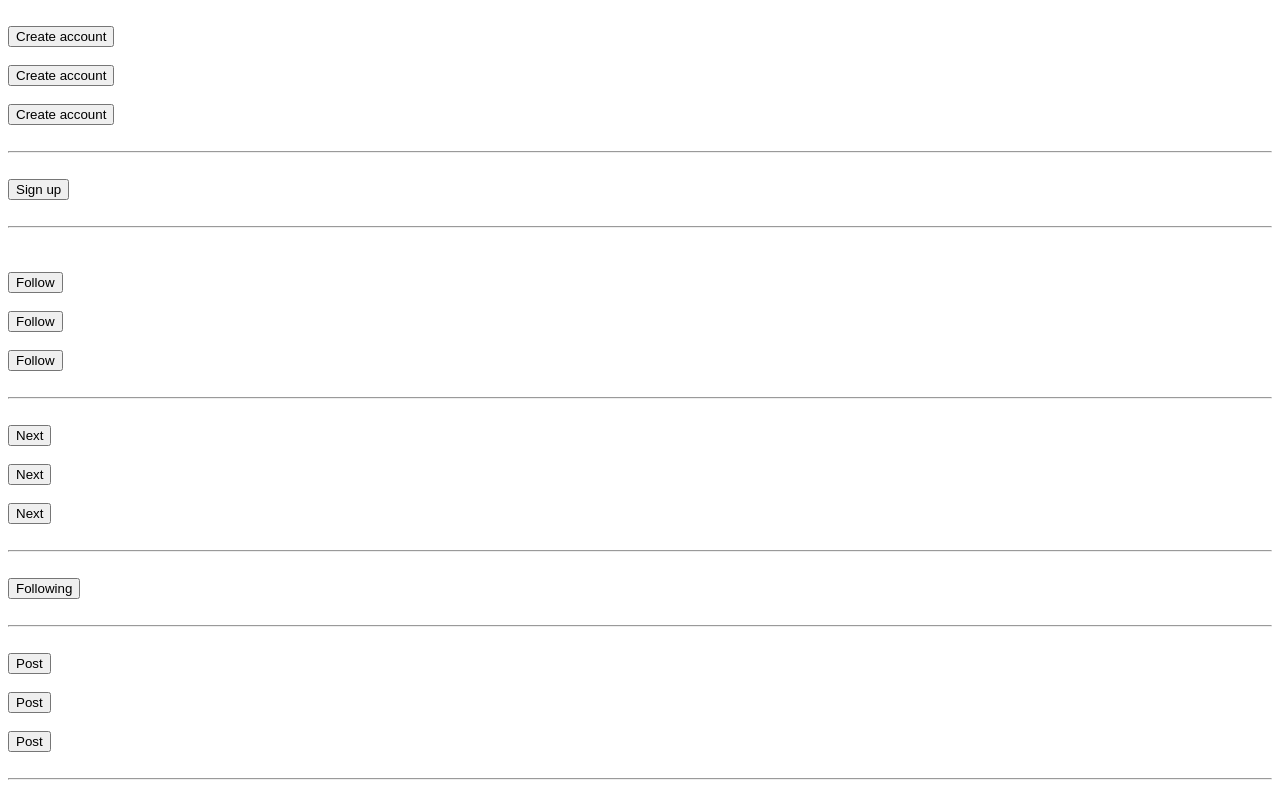
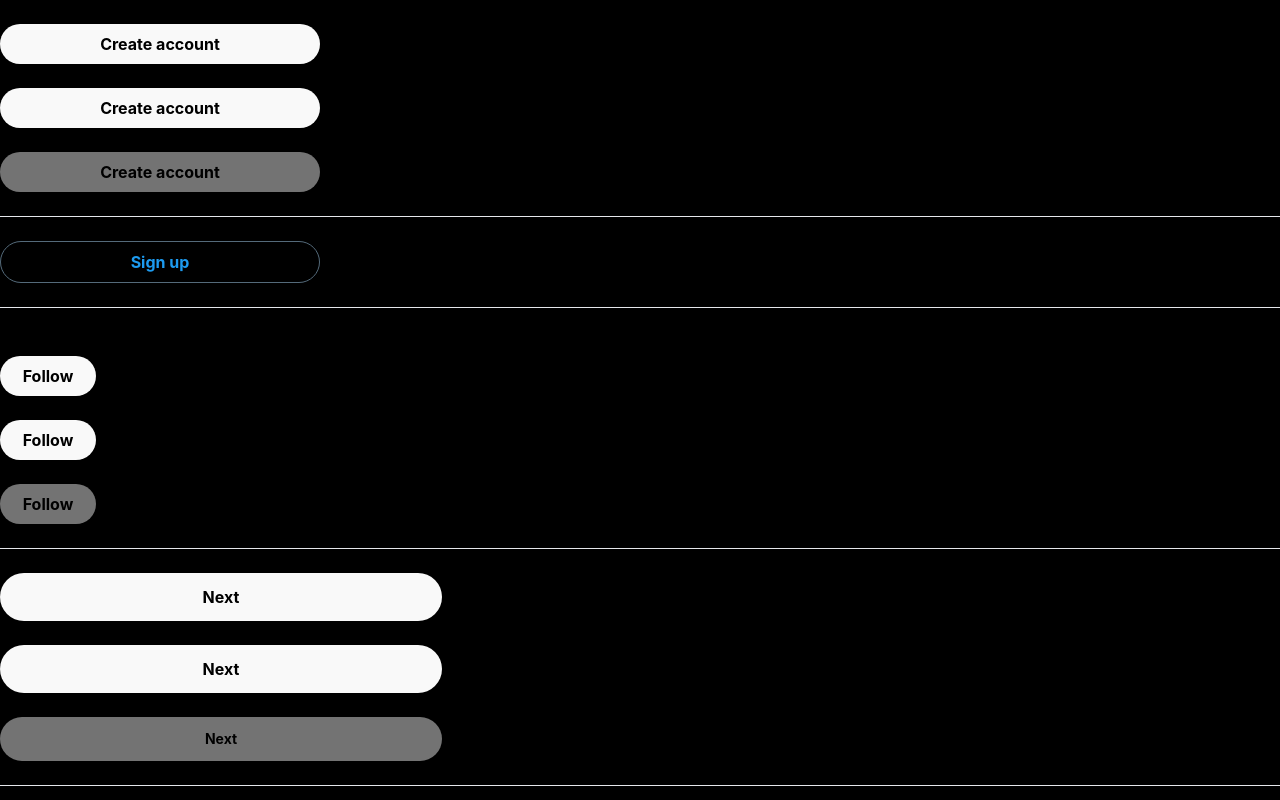
Before and after one commit to ninadbhole/100x-APP, a plain HTML site: page src/Components/button_components.html in a window 1280 px wide. Shown: the top 800 px of the page. Drawn offline with Linux system fonts and the light colour scheme; the site is published under a folder, as on GitHub Pages, so addresses that start at the root find nothing.

Commit message:
changed output.css location

```diff
--- a/src/Components/button_components.html
+++ b/src/Components/button_components.html
@@ -4,7 +4,7 @@
     <meta charset="UTF-8">
     <meta name="viewport" content="width=device-width, initial-scale=1.0">
     <title>Document</title>
-    <link rel="stylesheet" href="/dist/output.css">
+    <link rel="stylesheet" href="../output.css">
 </head>
 <body class="bg-black">
     <br>
--- a/src/Components/card_components.html
+++ b/src/Components/card_components.html
@@ -4,7 +4,7 @@
     <meta charset="UTF-8">
     <meta name="viewport" content="width=device-width, initial-scale=1.0">
     <title>Document</title>
-    <link rel="stylesheet" href="/dist/output.css">
+    <link rel="stylesheet" href="../output.css">
 </head>
 <body class="bg-neutral-700 mx-80">
 
```
Also changed, not shown: src/Components/icon_components.html (+1 -1 lines), src/Components/input_components.html (+1 -1 lines), src/Components/tab_components.html (+1 -1 lines), src/Components/tweet_components.html (+1 -1 lines), src/output.css (renamed from dist/output.css).
